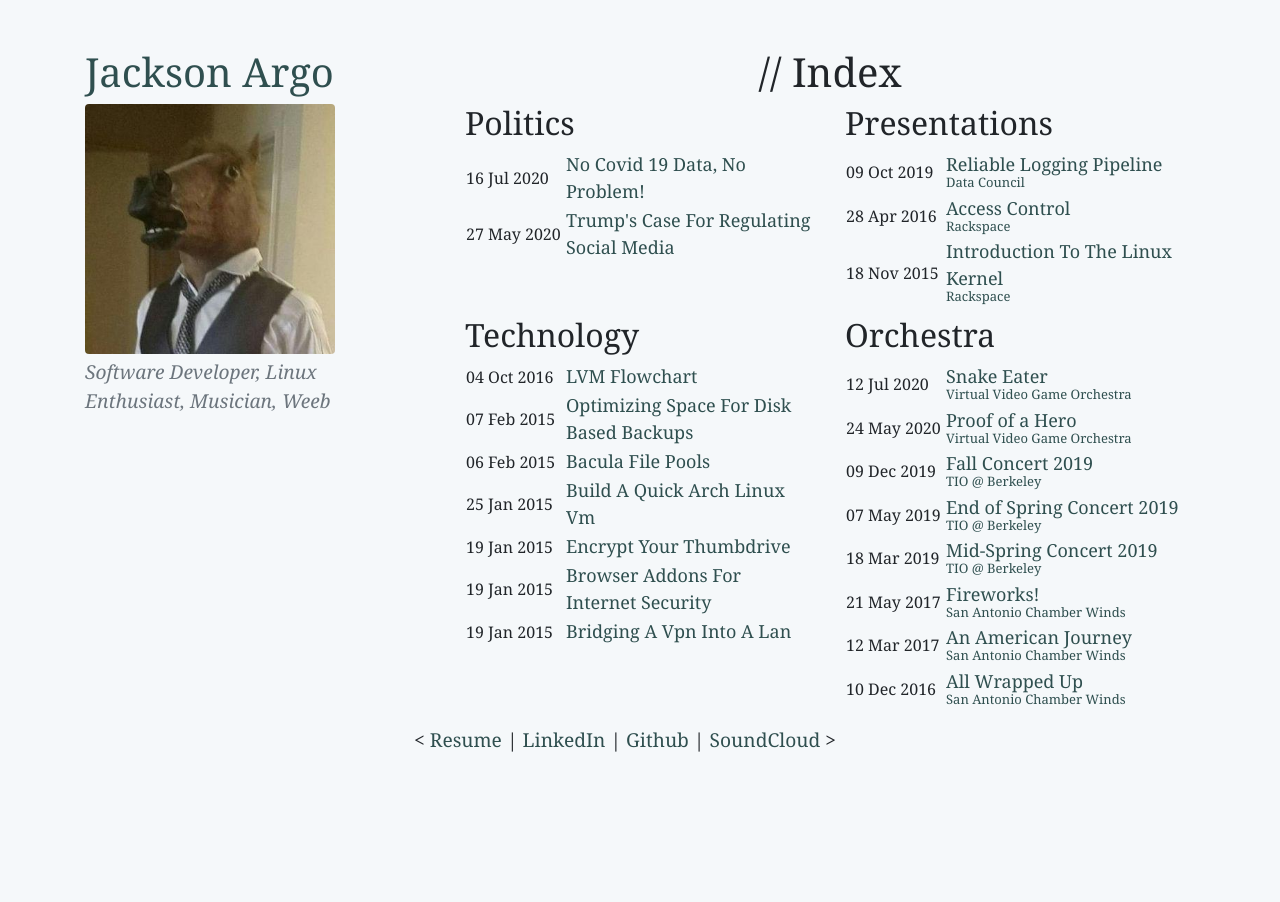
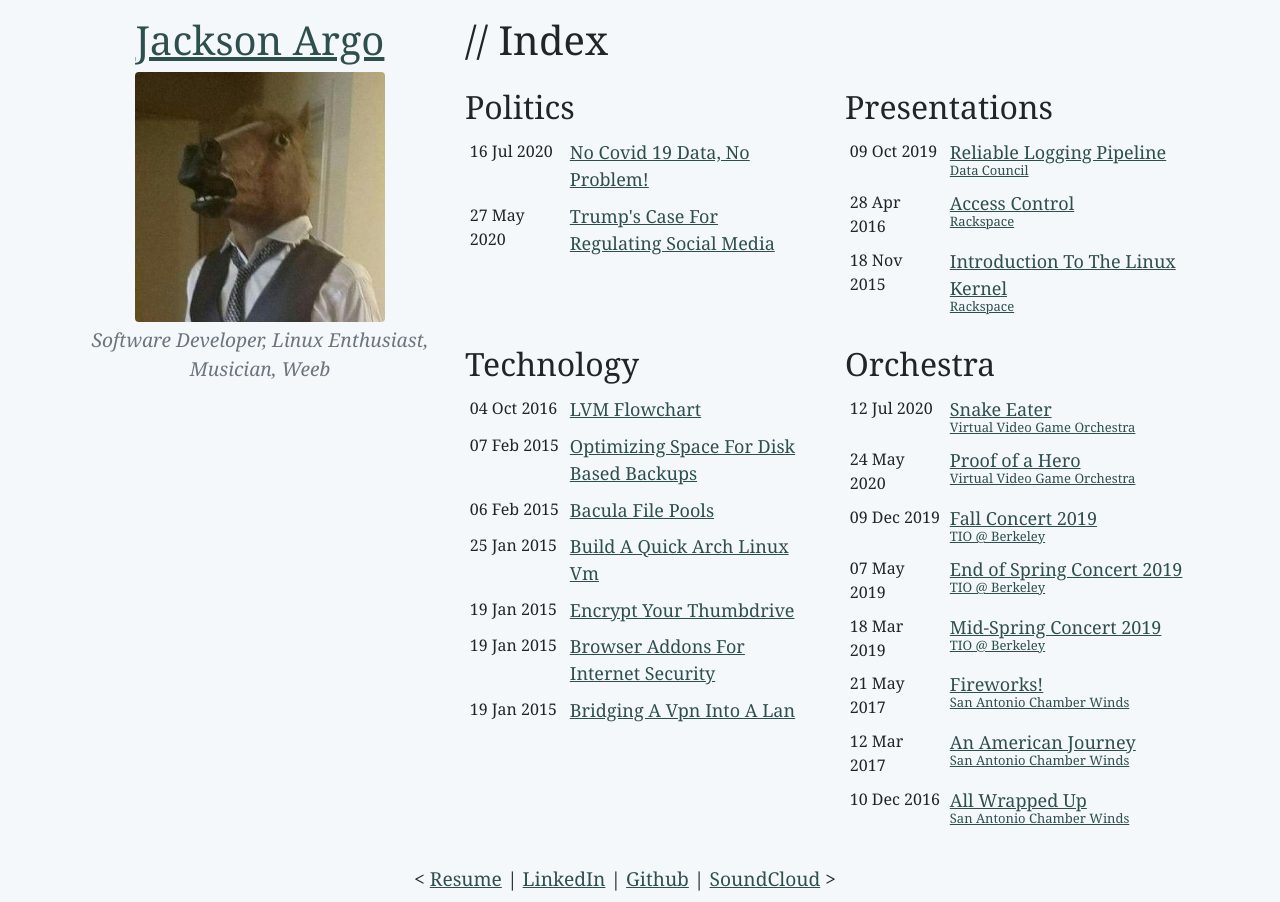
Before and after one commit to jacksonargo/jacksonargo.com, a Jekyll site: the page built from index.html, in a window 1280 px wide. Built offline with Jekyll 4.4.1, drawn with Linux system fonts in a browser that asks for light colours; nearby versions of some CDN libraries.

Commit message:
add underlines to links and other ui changes

```diff
--- a/_layouts/default.html
+++ b/_layouts/default.html
@@ -35,6 +35,7 @@
         }
         a {
             color: darkslategray;
+            text-decoration: underline;
         }
         a:hover {
             color: purple;
@@ -44,16 +45,15 @@
 </head>
 <body>
 <div class="container">
-    <div class="row row-cols-1 mt-5">
+    <div class="row row-cols-1 mt-3">
         <div class="col">
             <div class="row">
-                <div class="col-sm-3">
+                <div class="col-lg-4 text-center">
                     <h1><a href="/">Jackson Argo</a></h1>
                     <img class="rounded" src="/logo.jpg" width="250" height="250" alt="Me">
                     <p class="text-muted mt-1 font-italic">Software Developer, Linux Enthusiast, Musician, Weeb</p>
                 </div>
-                <div class="col"></div>
-                <div class="col-sm-8">
+                <div class="col-lg-8">
                     {{ content }}
                 </div>
             </div>
--- a/index.html
+++ b/index.html
@@ -12,20 +12,27 @@ title: Jackson Argo
         font-size: medium;
     }
 
+    table.posts {
+        border-bottom-width: thin;
+        border-bottom-color: #1c1e20;
+    }
+
     .organization {
         margin-top: -5px;
         font-size: small;
     }
 </style>
 
-<div>
-    <div class="row-cols-1 text-center">
-        <h1>// Index</h1>
+<div class="index">
+    <div class="row mb-3">
+        <div class="col">
+            <h1>// Index</h1>
+        </div>
     </div>
-    <div class="row index">
-        <div class="col-sm-6 mb-2">
+    <div class="row">
+        <div class="col-sm-6 mb-2 flex">
             <h2>Politics</h2>
-            <table class="posts">
+            <table class="table table-sm table-borderless">
                 {% for post in site.categories.opinion %}
                 <tr>
                     <td width="100" class="date">{{ post.date | date_to_string }}</td>
@@ -41,7 +48,7 @@ title: Jackson Argo
 
         <div class="col-sm-6 mb-2">
             <h2>Presentations</h2>
-            <table class="posts">
+            <table class="table table-sm table-borderless">
                 {% for post in site.data.presentations %}
                 <tr>
                     <td width="100" class="date">{{ post.date | date_to_string }}</td>
@@ -57,7 +64,7 @@ title: Jackson Argo
 
         <div class="col-sm-6 mb-2">
             <h2>Technology</h2>
-            <table class="posts">
+            <table class="table table-sm table-borderless">
                 {% for post in site.categories.technology %}
                 <tr>
                     <td width="100" class="date">{{ post.date | date_to_string }}</td>
@@ -73,7 +80,7 @@ title: Jackson Argo
 
         <div class="col-sm-6 mb-2">
             <h2>Orchestra</h2>
-            <table class="posts">
+            <table class="table table-sm table-borderless">
                 {% for post in site.data.performances %}
                 <tr>
                     <td width="100" class="date">{{ post.date | date_to_string }}</td>
```
Also changed, not shown: other parts of _layouts/default.html (+3 -3 lines), other parts of index.html (+1 -1 lines).
